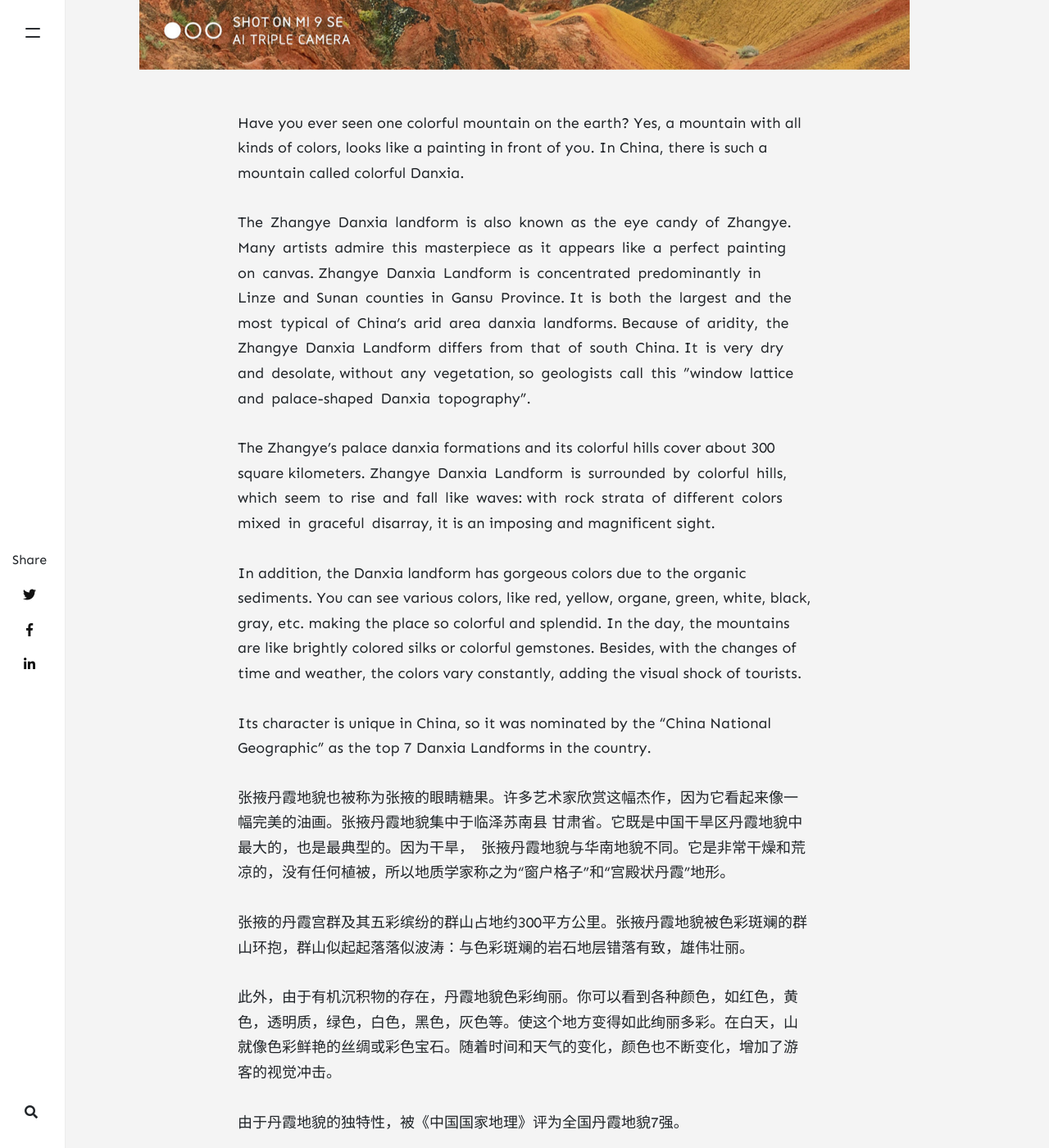
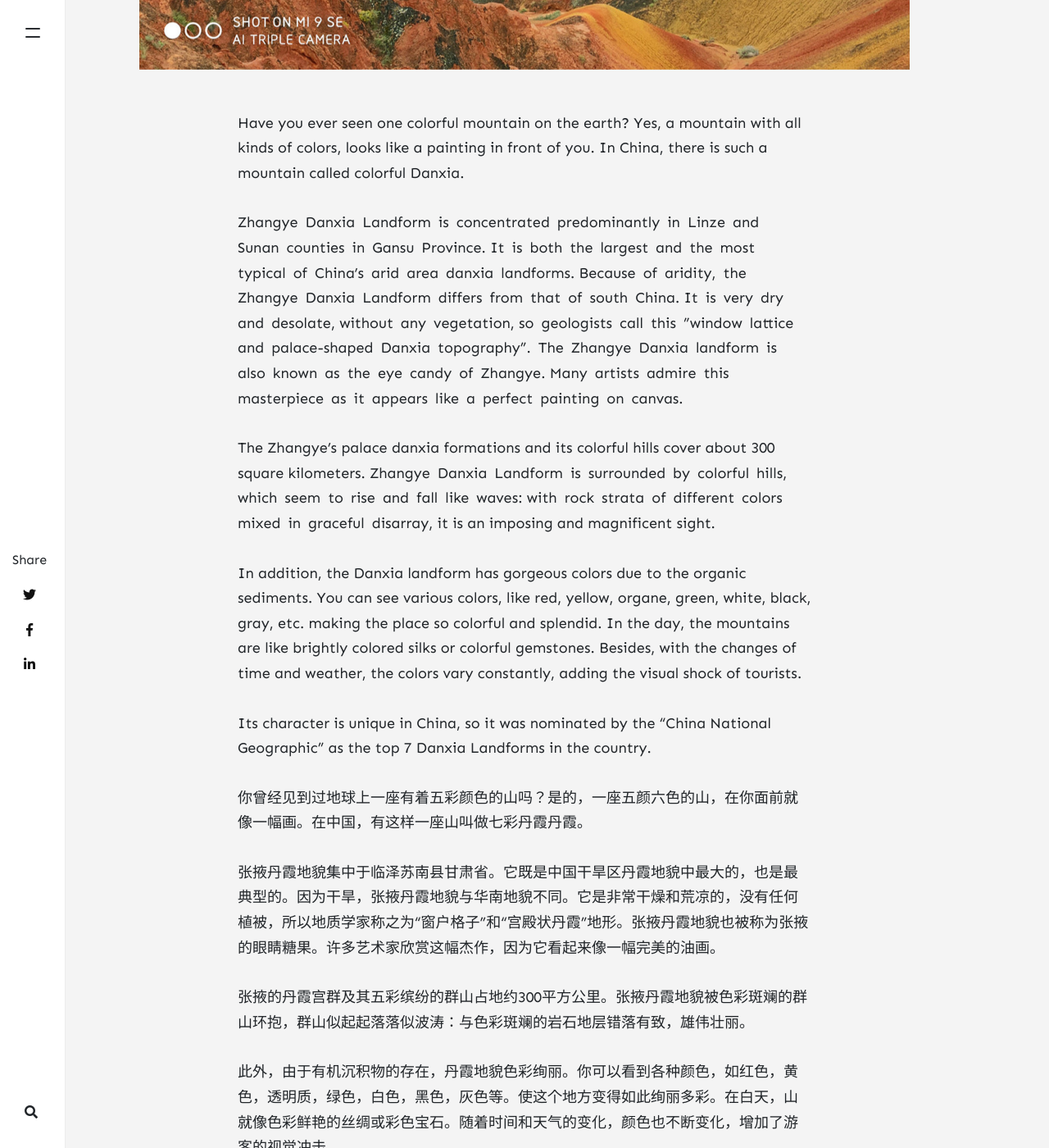
Before and after one commit to rainbow-ux/traveler-blog.github.io, a Jekyll site: the page built from _posts/2019-10-07-colorful-danxia.md, in a window 1280 px wide and 1400 px high, scrolled down 1130 px. Shown: the whole window at 82% size. Built offline with Jekyll 4.4.1, drawn with Linux system fonts in a browser that asks for light colours; nearby versions of some CDN libraries; comment, search, counter and statistics services are not loaded.

Commit message:
Update 2019-10-07-colorful-danxia.md

```diff
--- a/_posts/2019-10-07-colorful-danxia.md
+++ b/_posts/2019-10-07-colorful-danxia.md
@@ -8,7 +8,7 @@ comments: false
 ---
 Have you ever seen one colorful mountain on the earth? Yes, a mountain with all kinds of colors, looks like a painting in front of you. In China, there is such a mountain called colorful Danxia.
 
-The Zhangye Danxia landform is also known as the eye candy of Zhangye. Many artists admire this masterpiece as it appears like a perfect painting on canvas. Zhangye Danxia Landform is concentrated predominantly in Linze and Sunan counties in Gansu Province. It is both the largest and the most typical of China's arid area danxia landforms. Because of aridity, the Zhangye Danxia Landform differs from that of south China. It is very dry and desolate, without any vegetation, so geologists call this "window lattice and palace-shaped Danxia topography”.
+Zhangye Danxia Landform is concentrated predominantly in Linze and Sunan counties in Gansu Province. It is both the largest and the most typical of China's arid area danxia landforms. Because of aridity, the Zhangye Danxia Landform differs from that of south China. It is very dry and desolate, without any vegetation, so geologists call this "window lattice and palace-shaped Danxia topography”. The Zhangye Danxia landform is also known as the eye candy of Zhangye. Many artists admire this masterpiece as it appears like a perfect painting on canvas.
 
 The Zhangye's palace danxia formations and its colorful hills cover about 300 square kilometers.
 Zhangye Danxia Landform is surrounded by colorful hills, which seem to rise and fall like waves: with rock strata of different colors mixed in graceful disarray, it is an imposing and magnificent sight.
@@ -17,8 +17,9 @@ In addition, the Danxia landform has gorgeous colors due to the organic sediment
 
 Its character is unique in China, so it was nominated by the "China National Geographic" as the top 7 Danxia Landforms in the country.
 
+你曾经见到过地球上一座有着五彩颜色的山吗？是的，一座五颜六色的山，在你面前就像一幅画。在中国，有这样一座山叫做七彩丹霞丹霞。
 
-张掖丹霞地貌也被称为张掖的眼睛糖果。许多艺术家欣赏这幅杰作，因为它看起来像一幅完美的油画。张掖丹霞地貌集中于临泽苏南县              甘肃省。它既是中国干旱区丹霞地貌中最大的，也是最典型的。因为干旱， 张掖丹霞地貌与华南地貌不同。它是非常干燥和荒凉的，没有任何植被，所以地质学家称之为“窗户格子”和“宫殿状丹霞”地形。
+张掖丹霞地貌集中于临泽苏南县甘肃省。它既是中国干旱区丹霞地貌中最大的，也是最典型的。因为干旱，张掖丹霞地貌与华南地貌不同。它是非常干燥和荒凉的，没有任何植被，所以地质学家称之为“窗户格子”和“宫殿状丹霞”地形。张掖丹霞地貌也被称为张掖的眼睛糖果。许多艺术家欣赏这幅杰作，因为它看起来像一幅完美的油画。
 
 张掖的丹霞宫群及其五彩缤纷的群山占地约300平方公里。张掖丹霞地貌被色彩斑斓的群山环抱，群山似起起落落似波涛：与色彩斑斓的岩石地层错落有致，雄伟壮丽。
 
```
